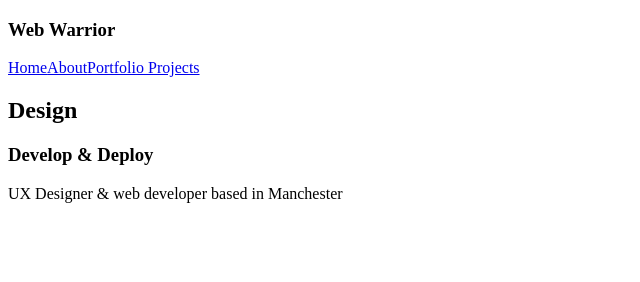
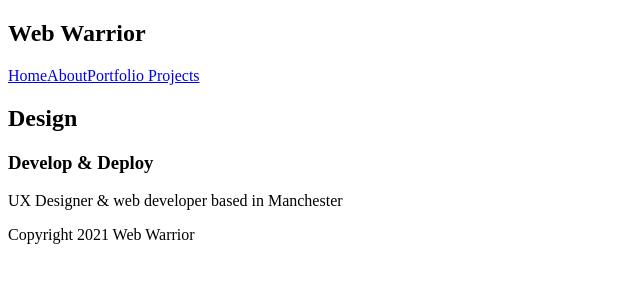
Before and after one commit to Sam44323/Gatsby-Demo-Site, a Gatsby site: page / in a window 1280 px wide. Shown: the whole page, without its empty margins (0-640 px from the left). Built offline with nearby package versions, Linux system fonts and the light colour scheme; Gatsby itself is replaced by a stand-in of ours.

Commit message:
created the layout component

```diff
--- /dev/null
+++ b/src/components/Layout.tsx
@@ -0,0 +1,16 @@
+import React from "react"
+import Navbar from "./Navbar"
+
+const Layout: React.FC = props => {
+  return (
+    <div className="layout">
+      <Navbar />
+      <div className="content">{props.children}</div>
+      <footer>
+        <p>Copyright 2021 Web Warrior</p>
+      </footer>
+    </div>
+  )
+}
+
+export default Layout
--- a/src/pages/index.tsx
+++ b/src/pages/index.tsx
@@ -1,16 +1,17 @@
 import React from "react"
-import Navbar from "../components/Navbar"
+import Layout from "../components/Layout"
 
 const Home: React.FC = () => {
   return (
+    <Layout>
       <section>
-      <Navbar />
         <div>
           <h2>Design</h2>
           <h3>Develop & Deploy</h3>
           <p>UX Designer & web developer based in Manchester</p>
         </div>
       </section>
+    </Layout>
   )
 }
 
```
Lines whose indentation alone changed are shown as unchanged.
